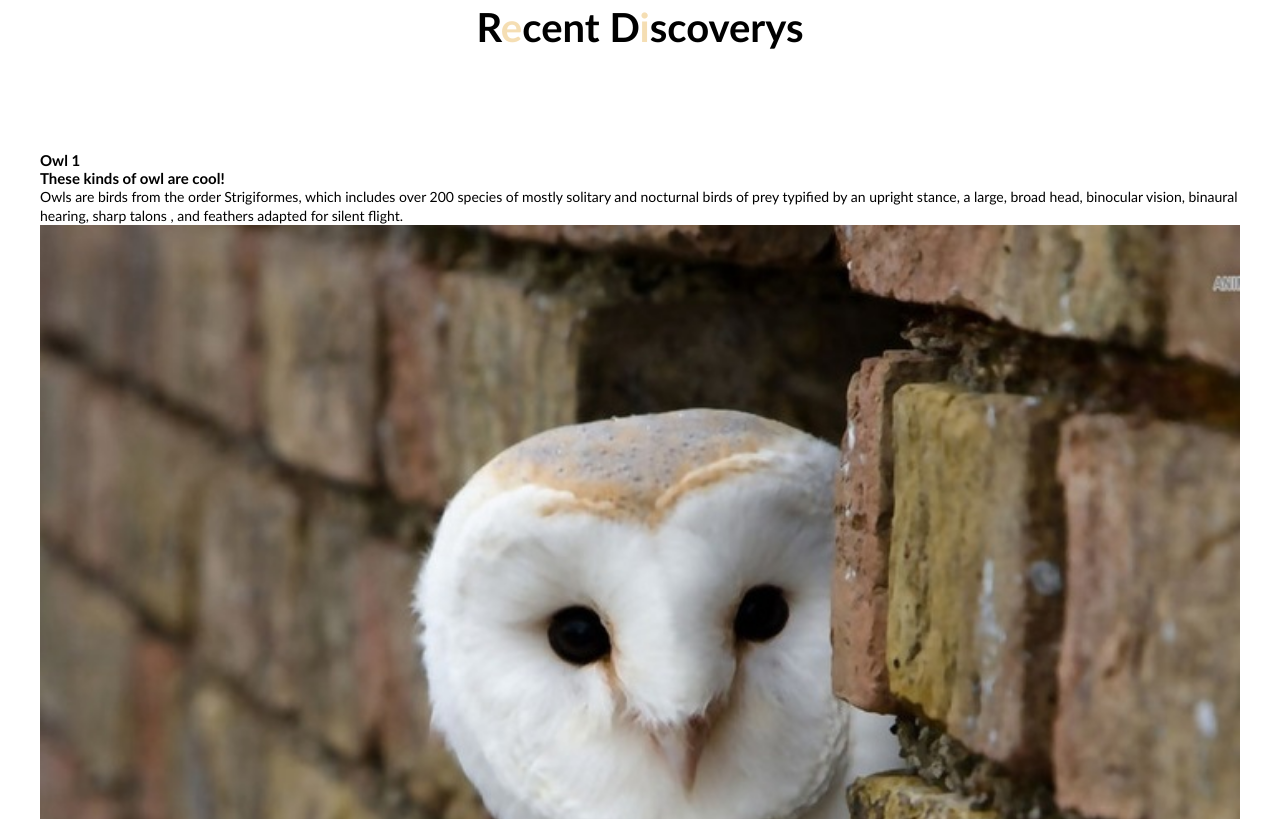
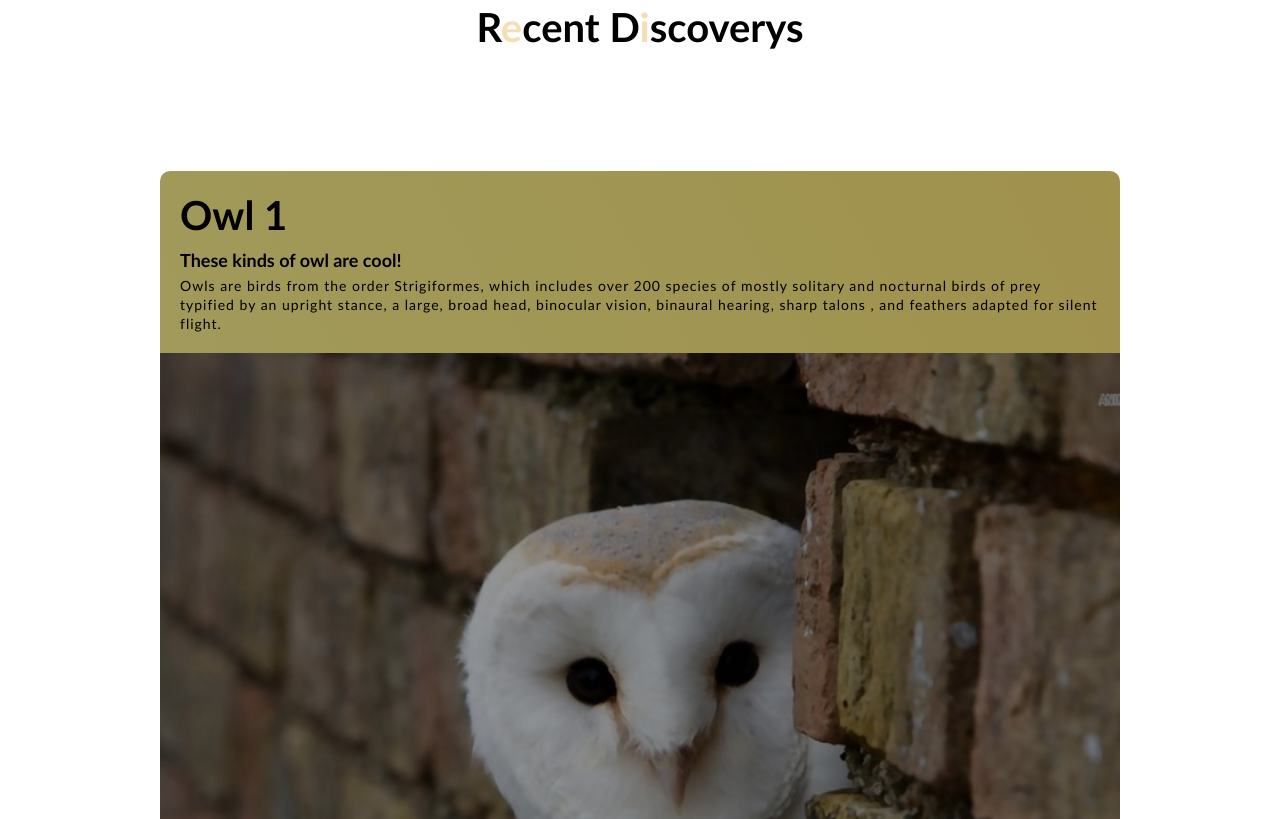
Before and after one commit to Trezentos/OwlSite, a plain HTML site: page index.html in a window 1280 px wide. Shown: the part 2161-2980 px from the top of the page. Drawn offline with Linux system fonts and the light colour scheme.

Commit message:
discoverys cell version done!

```diff
--- a/index.html
+++ b/index.html
@@ -84,7 +84,7 @@
             </div>
             <div class="discovery-items">
                 <div class="discovery-item">
-                    <div class="project-info">
+                    <div class="discovery-info">
                         <h1>Owl 1</h1>
                         <h2>These kinds of owl are cool!</h2>
                         <p>Owls are birds from the order Strigiformes,
@@ -95,13 +95,13 @@
                              , and feathers adapted for silent flight.
                         </p>
                     </div>
-                    <div class="project-image">
+                    <div class="discovery-image">
                         <img src="./images/wallowl.jpg" alt="">
                     </div>
 
                 </div>
                 <div class="discovery-item">
-                    <div class="project-info">
+                    <div class="discovery-info">
                         <h1>Owl 2</h1>
                         <h2>These kinds of owl are cool!</h2>
                         <p>Owls are birds from the order Strigiformes,
@@ -112,13 +112,14 @@
                              , and feathers adapted for silent flight.
                         </p>
                     </div>
-                    <div class="project-image">
+                    <div class="discovery-image">
                         <img src="./images/wallowl.jpg" alt="">
+
                     </div>
 
                 </div>
                 <div class="discovery-item">
-                    <div class="project-info">
+                    <div class="discovery-info">
                         <h1>Owl 3</h1>
                         <h2>These kinds of owl are cool!</h2>
                         <p>Owls are birds from the order Strigiformes,
@@ -129,13 +130,13 @@
                              , and feathers adapted for silent flight.
                         </p>
                     </div>
-                    <div class="project-image">
+                    <div class="discovery-image">
                         <img src="./images/wallowl.jpg" alt="">
                     </div>
 
                 </div>
                 <div class="discovery-item">
-                    <div class="project-info">
+                    <div class="discovery-info">
                         <h1>Owl 4</h1>
                         <h2>These kinds of owl are cool!</h2>
                         <p>Owls are birds from the order Strigiformes,
@@ -146,7 +147,7 @@
                              , and feathers adapted for silent flight.
                         </p>
                     </div>
-                    <div class="project-image">
+                    <div class="discovery-image">
                         <img src="./images/wallowl.jpg" alt="">
                     </div>
 
--- a/style.css
+++ b/style.css
@@ -198,8 +198,75 @@
     text-align: center;
 }
 
+#discoverys .discovery-items{
+    display: flex;
+    flex-direction: column;
+    align-items: center;
+    justify-content: center;
+
+}
+
+#discoverys .discovery-item{
+    display: flex;
+    flex-direction: column;
+    width: 80%;
+    margin: 20px auto;
+    border-radius: 10px;
+    overflow: hidden;
 
 
+}
+
+#discoverys .discovery-info{
+    background-image: linear-gradient(60deg, rgb(161, 154, 90) 0%, rgb(160, 145, 77) 100%);
+    padding: 20px;
+
+}
+
+#discoverys .discovery-info p{
+    font-size: 1.5;
+    font-weight: 300;
+    letter-spacing: 0.1rem;
+}
+
+#discoverys .discovery-info h1{
+    font-size: 4rem;
+    margin-bottom: 10px;
+}
+
+#discoverys .discovery-info h2{
+    font-size: 1.8rem;
+    margin-bottom: 5px;
+}
+
+#discoverys .discovery-image{
+    flex-basis: 50%;
+    position: relative;
+    z-index: 0;
+    height: 300px;
+    overflow: hidden;
+
+}
+
+#discoverys .discovery-image::after{
+    position: absolute;
+    content: "";
+    top:0;
+    left:0;
+    width: 100%;
+    height: 100%;
+    background-color: black;
+    opacity: 0.4;
+    z-index: 1;
+}
+
+#discoverys .discovery-image img{
+    transition: transform ease 0.5s;
+}
+
+#discoverys .discovery-item:hover img{
+    transform: scale(1.3);
+}
 
 @keyframes overlay{
     50%{
```
